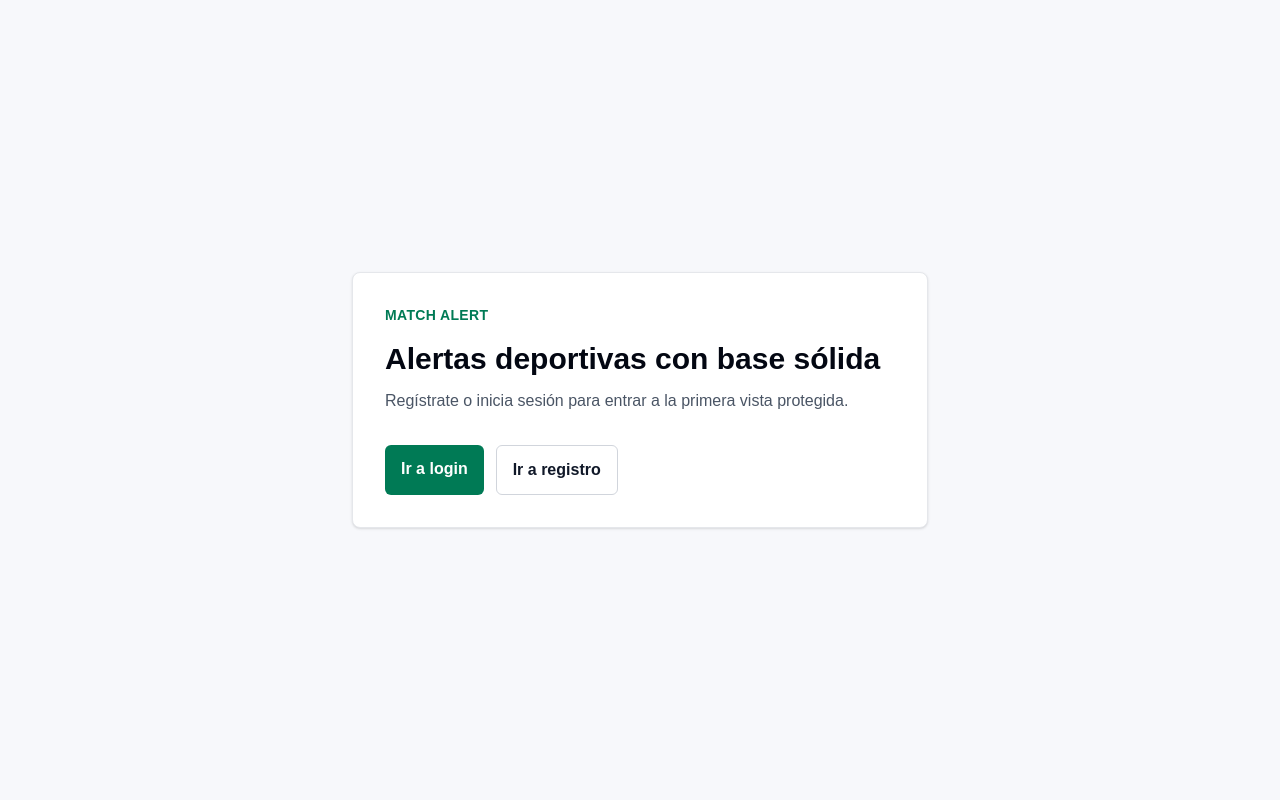
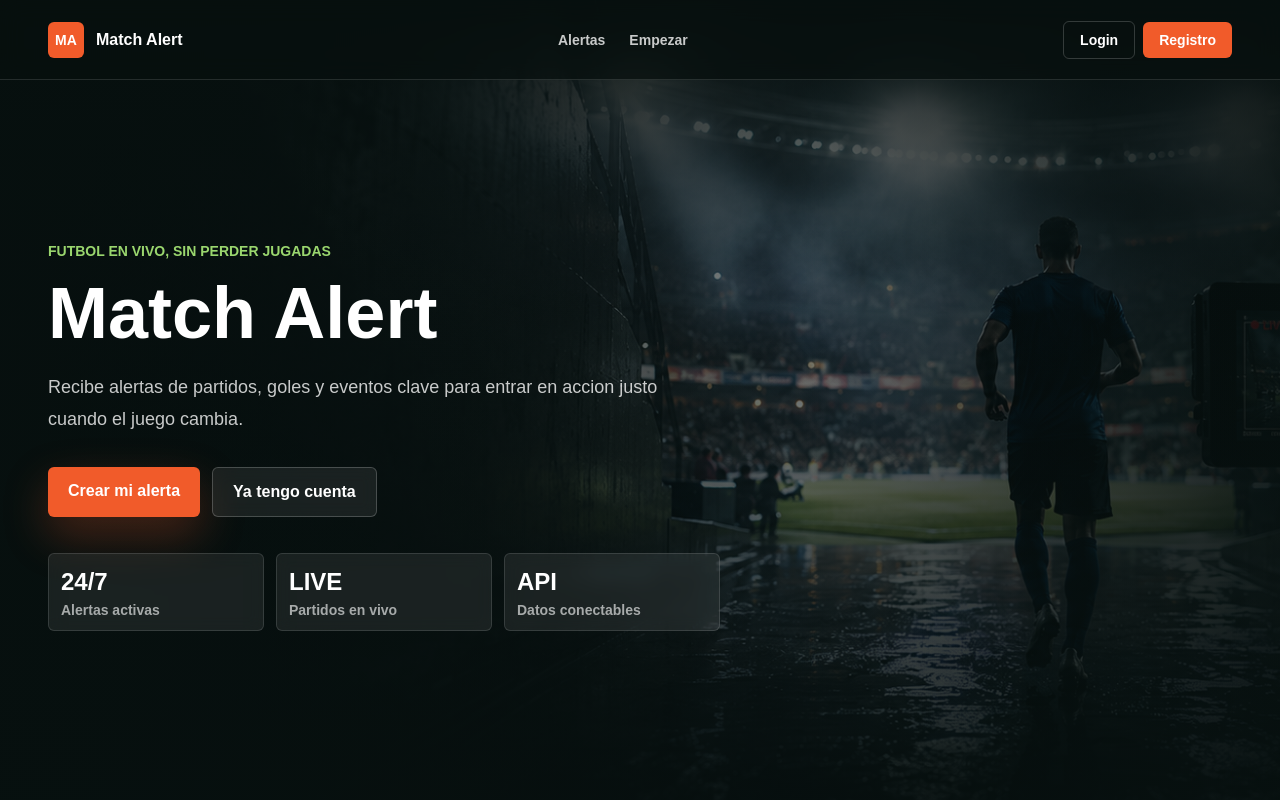
Before and after one commit to Serfelzxcv/Match-Alert, a Next.js app in the folder frontend/: page / in a window 1280 px wide. Built offline with nearby package versions, Linux system fonts and the light colour scheme.

Commit message:
Update landing hero design

```diff
--- a/frontend/src/app/page.tsx
+++ b/frontend/src/app/page.tsx
@@ -1,27 +1,96 @@
+import Image from 'next/image';
 import Link from 'next/link';
+
+const highlights = [
+  { value: '24/7', label: 'Alertas activas' },
+  { value: 'LIVE', label: 'Partidos en vivo' },
+  { value: 'API', label: 'Datos conectables' },
+];
 
 export default function HomePage() {
   return (
-    <main className="flex min-h-screen items-center justify-center px-4">
-      <section className="w-full max-w-xl rounded-lg border border-gray-200 bg-white p-8 shadow-sm">
-        <p className="text-sm font-semibold uppercase tracking-wide text-emerald-700">Match Alert</p>
-        <h1 className="mt-4 text-3xl font-bold text-gray-950">Alertas deportivas con base sólida</h1>
-        <p className="mt-3 text-gray-600">
-          Regístrate o inicia sesión para entrar a la primera vista protegida.
-        </p>
-        <div className="mt-8 flex flex-col gap-3 sm:flex-row">
+    <main className="h-screen overflow-hidden bg-[#07100f] text-white">
+      <section className="relative h-screen overflow-hidden">
+        <Image
+          src="/assets/match_alert_landing.png"
+          alt="Jugador entrando al campo antes de un partido en vivo"
+          fill
+          priority
+          sizes="100vw"
+          className="object-cover object-center"
+        />
+        <div className="absolute inset-0 bg-[linear-gradient(90deg,rgba(7,16,15,0.94)_0%,rgba(7,16,15,0.78)_34%,rgba(7,16,15,0.42)_62%,rgba(7,16,15,0.88)_100%)]" />
+        <div className="absolute inset-0 bg-[linear-gradient(180deg,rgba(7,16,15,0.82)_0%,rgba(7,16,15,0.12)_36%,rgba(7,16,15,0.76)_100%)]" />
+
+        <div className="relative z-10 flex h-screen w-full flex-col">
+          <nav className="flex h-20 items-center justify-between gap-4 border-b border-white/12 bg-[#07100f]/72 px-5 backdrop-blur-md sm:px-8 lg:px-12">
+            <Link href="/" className="flex items-center gap-3">
+              <span className="grid size-9 place-items-center rounded-md bg-[#f15b2a] text-sm font-black text-white">
+                MA
+              </span>
+              <span className="text-base font-black tracking-normal text-white">Match Alert</span>
+            </Link>
+
+            <div className="hidden items-center gap-6 text-sm font-semibold text-white/78 md:flex">
+              <a href="#alertas" className="hover:text-white">
+                Alertas
+              </a>
+              <a href="#cta" className="hover:text-white">
+                Empezar
+              </a>
+            </div>
+
+            <div className="flex items-center gap-2">
               <Link
                 href="/login"
-            className="rounded-md bg-emerald-700 px-4 py-3 text-center font-semibold text-white hover:bg-emerald-800"
+                className="rounded-md border border-white/18 px-3 py-2 text-sm font-bold text-white hover:bg-white/10 sm:px-4"
               >
-            Ir a login
+                Login
               </Link>
               <Link
                 href="/register"
-            className="rounded-md border border-gray-300 px-4 py-3 text-center font-semibold text-gray-900 hover:bg-gray-50"
+                className="rounded-md bg-[#f15b2a] px-3 py-2 text-sm font-bold text-white hover:bg-[#d94f24] sm:px-4"
               >
-            Ir a registro
+                Registro
               </Link>
+            </div>
+          </nav>
+
+          <div className="flex min-h-0 flex-1 items-center px-5 pb-8 pt-6 sm:px-8 lg:px-12">
+            <section id="cta" className="max-w-2xl">
+              <p className="text-sm font-black uppercase text-[#9ad66e]">Futbol en vivo, sin perder jugadas</p>
+              <h1 className="mt-4 text-5xl font-black leading-[1.02] tracking-normal text-white sm:text-6xl lg:text-7xl">
+                Match Alert
+              </h1>
+              <p className="mt-5 text-lg leading-8 text-white/78">
+                Recibe alertas de partidos, goles y eventos clave para entrar en accion justo cuando el juego cambia.
+              </p>
+
+              <div className="mt-8 flex flex-col gap-3 sm:flex-row">
+                <Link
+                  href="/register"
+                  className="rounded-md bg-[#f15b2a] px-5 py-3 text-center text-base font-black text-white shadow-[0_18px_45px_rgba(241,91,42,0.28)] hover:bg-[#d94f24]"
+                >
+                  Crear mi alerta
+                </Link>
+                <Link
+                  href="/login"
+                  className="rounded-md border border-white/20 bg-white/8 px-5 py-3 text-center text-base font-bold text-white backdrop-blur hover:bg-white/14"
+                >
+                  Ya tengo cuenta
+                </Link>
+              </div>
+
+              <div id="alertas" className="mt-9 grid grid-cols-3 gap-2 sm:gap-3">
+                {highlights.map((item) => (
+                  <div key={item.label} className="rounded-md border border-white/12 bg-white/8 p-3 backdrop-blur">
+                    <p className="text-lg font-black text-white sm:text-2xl">{item.value}</p>
+                    <p className="mt-1 text-xs font-semibold leading-4 text-white/62 sm:text-sm">{item.label}</p>
+                  </div>
+                ))}
+              </div>
+            </section>
+          </div>
         </div>
       </section>
     </main>
```
Also changed, not shown: frontend/public/assets/match_alert_landing.png (added). Lines whose indentation alone changed are shown as unchanged.
